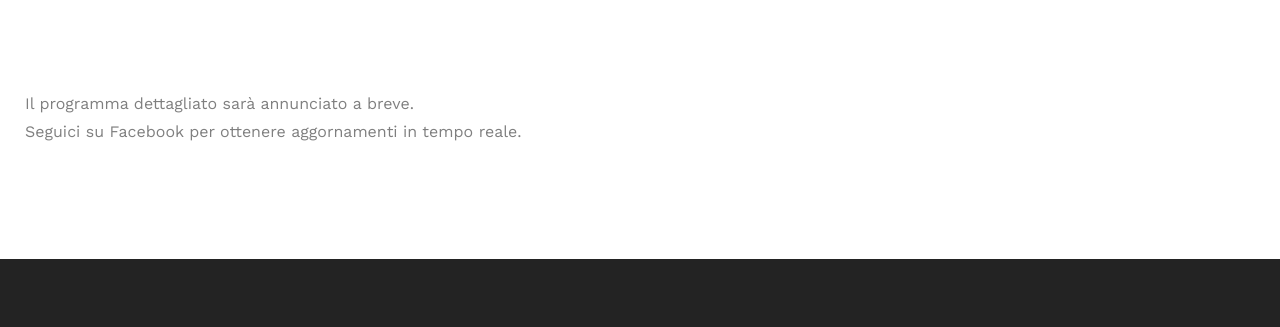
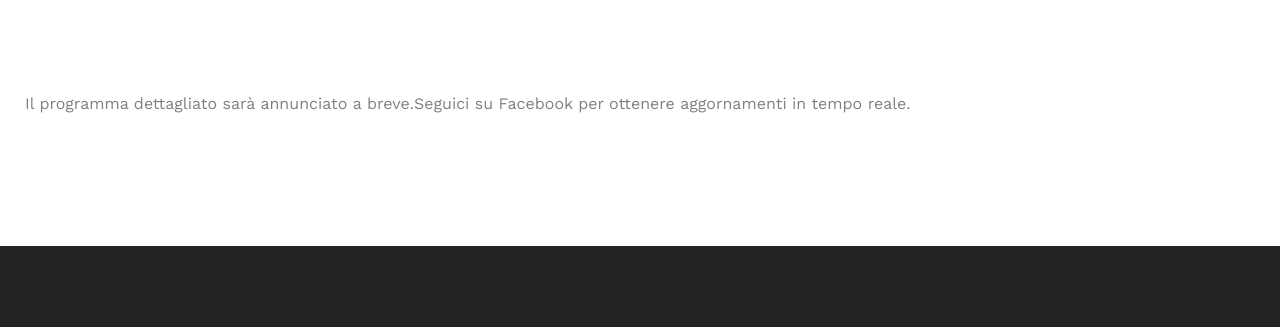
Before and after one commit to ada-unimol/2019, a plain HTML site: page programma.html in a window 1280 px wide. Shown: the part 469-796 px from the top of the page. Drawn offline with nearby package versions, Linux system fonts and the light colour scheme; some packages are replaced by stand-ins of ours; no server answers; files whose address does not match are found by name; a web font is replaced by a local one.

Commit message:
Update programma.html

```diff
--- a/programma.html
+++ b/programma.html
@@ -80,9 +80,8 @@
 		<section class="ftco-section">
 			<div class="container">
 				<div class="row">
-					Il programma dettagliato sarà annunciato a breve.
-					<br>
-					Seguici su Facebook per ottenere aggornamenti in tempo reale.
+					<p>Il programma dettagliato sarà annunciato a breve.</p>
+					<p>Seguici su Facebook per ottenere aggornamenti in tempo reale.</p>
 				</div>
 			</div>
 		</section>
```
